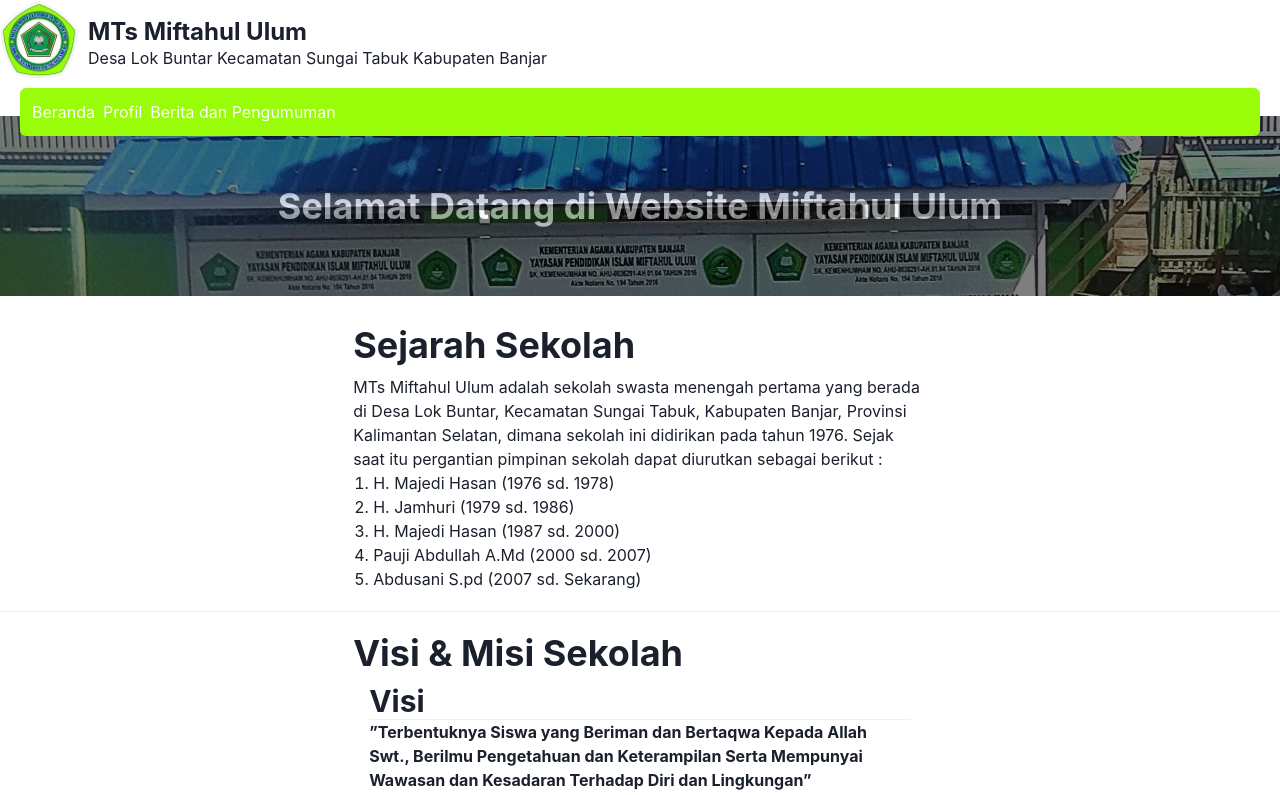
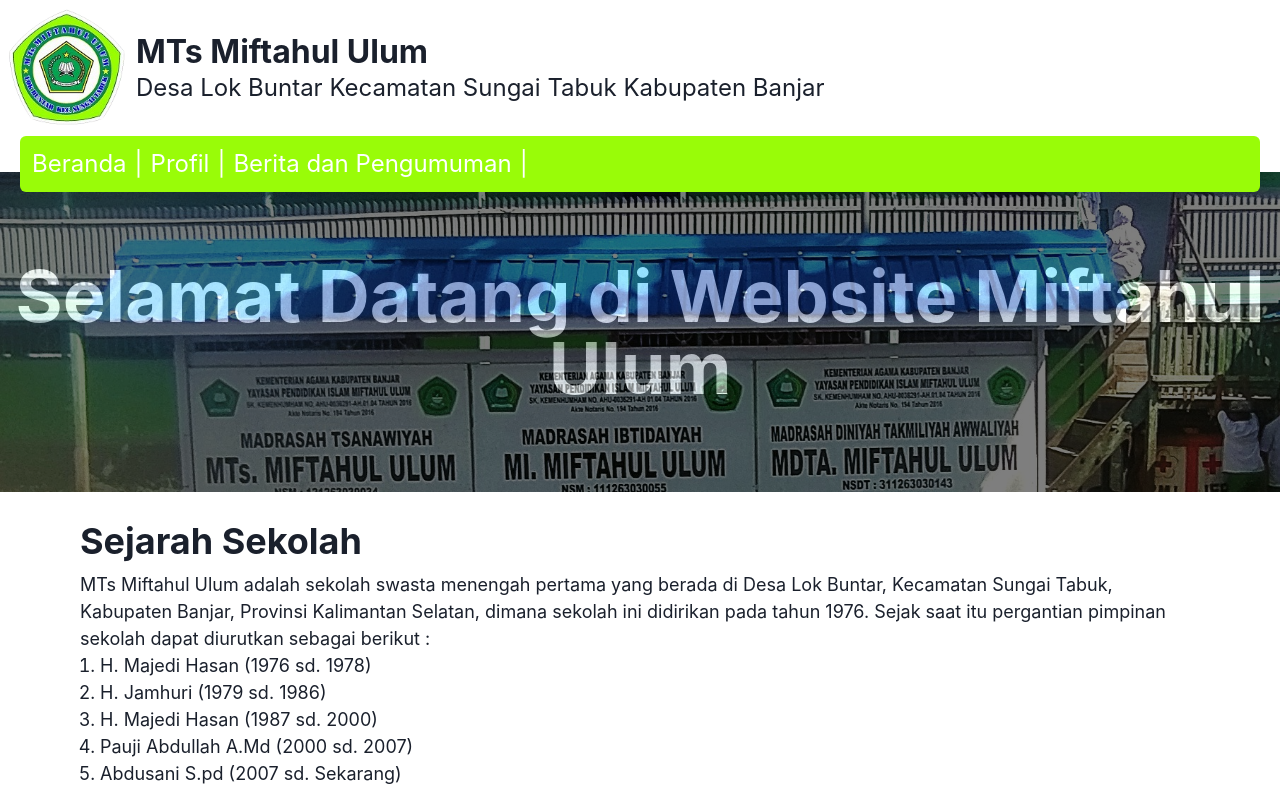
Before and after one commit to MuhRandy/mts-school-web, a React (Vite) app: page /profil in a window 1280 px wide. Shown: the top 795 px of the page. Built offline with nearby package versions, Linux system fonts and the light colour scheme; no server answers; the HTML template or start-up script is replaced by a standard one.

Commit message:
update responsiveness

```diff
--- a/src/components/Header/HeaderImage.tsx
+++ b/src/components/Header/HeaderImage.tsx
@@ -9,6 +9,8 @@ const HeaderImage = () => {
         alt="Foto Tampak Depan MTs Miftahul Ulum"
         className={clsx("w-full h-[100px]", "object-cover object-center", [
           "min-[480px]:h-[180px]",
+          "min-[768px]:h-[230px]",
+          "min-[992px]:h-[320px]",
         ])}
       />
       <div
@@ -17,7 +19,11 @@ const HeaderImage = () => {
           "absolute top-0",
           "flex items-center justify-center",
           "text-center text-xl font-bold text-white",
-          ["min-[480px]:h-[180px] min-[480px]:text-4xl"]
+          [
+            "min-[480px]:h-[180px] min-[480px]:text-4xl",
+            "min-[768px]:h-[230px] min-[768px]:text-6xl",
+            "min-[992px]:h-[320px] min-[992px]:text-7xl",
+          ]
         )}
       >
         Selamat Datang di Website Miftahul Ulum
--- a/src/components/Header/HeaderLogo.tsx
+++ b/src/components/Header/HeaderLogo.tsx
@@ -8,13 +8,19 @@ const HeaderLogo = () => {
       <img
         src={schoolLogo}
         alt="Logo MTs Miftahul Ulum"
-        className={clsx("w-[60px]", ["min-[480px]:w-[80px]"])}
+        className={clsx("w-[60px] ml-2 mt-2", [
+          "min-[480px]:w-[80px]",
+          "min-[768px]:w-[120px]",
+        ])}
       />
       <Stack spacing={"0"}>
-        <Text fontWeight={"bold"} fontSize={{ sm: "x-large" }}>
+        <Text fontWeight={"bold"} fontSize={{ sm: "x-large", md: "xx-large" }}>
           MTs Miftahul Ulum
         </Text>
-        <Text fontSize={{ base: "small", sm: "medium" }} lineHeight={1}>
+        <Text
+          fontSize={{ base: "small", sm: "medium", md: "x-large" }}
+          lineHeight={1}
+        >
           Desa Lok Buntar Kecamatan Sungai Tabuk Kabupaten Banjar
         </Text>
       </Stack>
--- a/src/components/Header/NavBar.tsx
+++ b/src/components/Header/NavBar.tsx
@@ -47,16 +47,24 @@ function Navbar() {
           />
         </Hide>
         <Show above="sm">
-          <ul className="flex gap-2 text-white">
+          <ul
+            className={clsx("flex gap-2 text-white", [
+              "min-[768px]:text-lg",
+              "min-[992px]:text-2xl",
+            ])}
+          >
             <li>
               <a href="/">Beranda</a>
             </li>
+            <li>|</li>
             <li>
               <a href="/profil">Profil</a>
             </li>
+            <li>|</li>
             <li>
               <a href="/news">Berita dan Pengumuman</a>
             </li>
+            <li>|</li>
             {isAuth && (
               <li>
                 <Button colorScheme="blackAlpha" onClick={signUserOut}>
--- a/src/components/Profil/SchoolHistory.tsx
+++ b/src/components/Profil/SchoolHistory.tsx
@@ -4,13 +4,13 @@ import TextContent from "../TextContent";
 function SchoolHistory() {
   return (
     <TextContent title="Sejarah Sekolah">
-      <Text fontSize={{ base: "xs", sm: "medium" }}>
+      <Text fontSize={{ base: "xs", sm: "medium", md: "large" }}>
         MTs Miftahul Ulum adalah sekolah swasta menengah pertama yang berada di
         Desa Lok Buntar, Kecamatan Sungai Tabuk, Kabupaten Banjar, Provinsi
         Kalimantan Selatan, dimana sekolah ini didirikan pada tahun 1976. Sejak
         saat itu pergantian pimpinan sekolah dapat diurutkan sebagai berikut :
       </Text>
-      <OrderedList fontSize={{ base: "xs", sm: "medium" }} ml={5}>
+      <OrderedList fontSize={{ base: "xs", sm: "medium", md: "large" }} ml={5}>
         <ListItem>H. Majedi Hasan (1976 sd. 1978)</ListItem>
         <ListItem>H. Jamhuri (1979 sd. 1986)</ListItem>
         <ListItem>H. Majedi Hasan (1987 sd. 2000)</ListItem>
--- a/src/components/Profil/VisiMisi.tsx
+++ b/src/components/Profil/VisiMisi.tsx
@@ -5,21 +5,24 @@ function VisiMisi() {
   return (
     <TextContent title="Visi & Misi Sekolah">
       <TextContent.Section title="Visi">
-        <Text fontSize={{ base: "xs", sm: "medium" }} fontWeight={"bold"}>
+        <Text
+          fontSize={{ base: "xs", sm: "medium", md: "large" }}
+          fontWeight={"bold"}
+        >
           ”Terbentuknya Siswa yang Beriman dan Bertaqwa Kepada Allah Swt.,
           Berilmu Pengetahuan dan Keterampilan Serta Mempunyai Wawasan dan
           Kesadaran Terhadap Diri dan Lingkungan”
         </Text>
       </TextContent.Section>
       <TextContent.Section title="Misi">
-        <Text fontSize={{ base: "xs", sm: "medium" }}>
+        <Text fontSize={{ base: "xs", sm: "medium", md: "large" }}>
           Untuk mencapai Visi dimaksud perlu dilakukan suatu Misi berupa
           kegiatan jangka panjang dengan arah yang jelas dan sistematis.
         </Text>
-        <Text fontSize={{ base: "xs", sm: "medium" }}>
+        <Text fontSize={{ base: "xs", sm: "medium", md: "large" }}>
           Berikut Misi MTs. Miftahul Ulum Sungai Tabuk :
         </Text>
-        <OrderedList fontSize={{ base: "xs", sm: "medium" }}>
+        <OrderedList fontSize={{ base: "xs", sm: "medium", md: "large" }}>
           <ListItem>
             Menanamkan keyakinan / Aqidah agama melalui :
             <UnorderedList>
--- a/src/components/TextContent.tsx
+++ b/src/components/TextContent.tsx
@@ -9,7 +9,7 @@ type SectionProps = ContentProps;
 
 const TextContent = ({ children, title }: ContentProps) => {
   return (
-    <Container>
+    <Container maxW={{ sm: "90vw" }}>
       <Heading size={{ base: "lg", sm: "xl" }} mb={2}>
         {title}
       </Heading>
@@ -20,7 +20,7 @@ const TextContent = ({ children, title }: ContentProps) => {
 
 const Section = ({ children, title }: SectionProps) => {
   return (
-    <Container>
+    <Container maxW={{ sm: "90vw" }}>
       <Heading size={{ base: "md", sm: "lg" }}>{title}</Heading>
       <Divider />
       {children}
--- a/src/pages/Home.tsx
+++ b/src/pages/Home.tsx
@@ -1,5 +1,3 @@
-import Article from "../components/Article";
-import { Wrap, WrapItem } from "@chakra-ui/react";
 import Main from "../components/Main";
 import Articles from "../components/NewsAndArticles/Articles";
 
```
